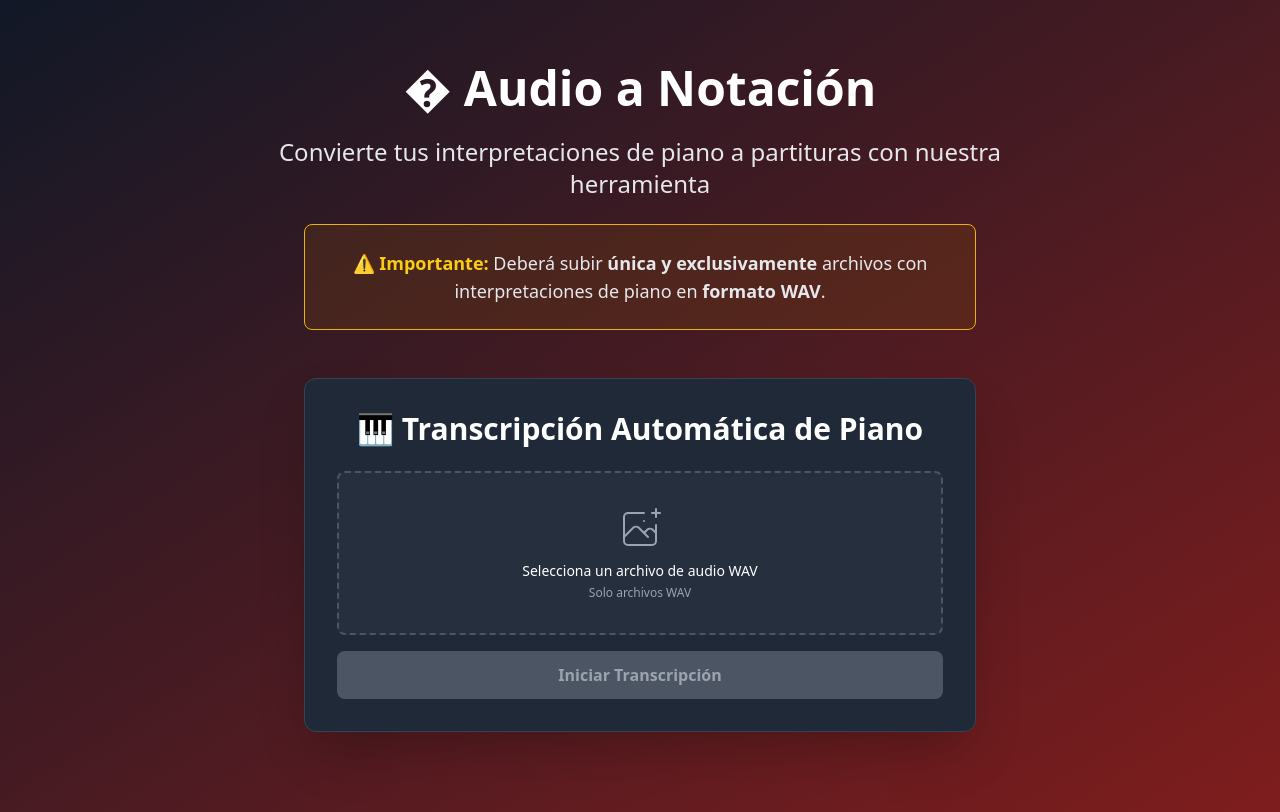
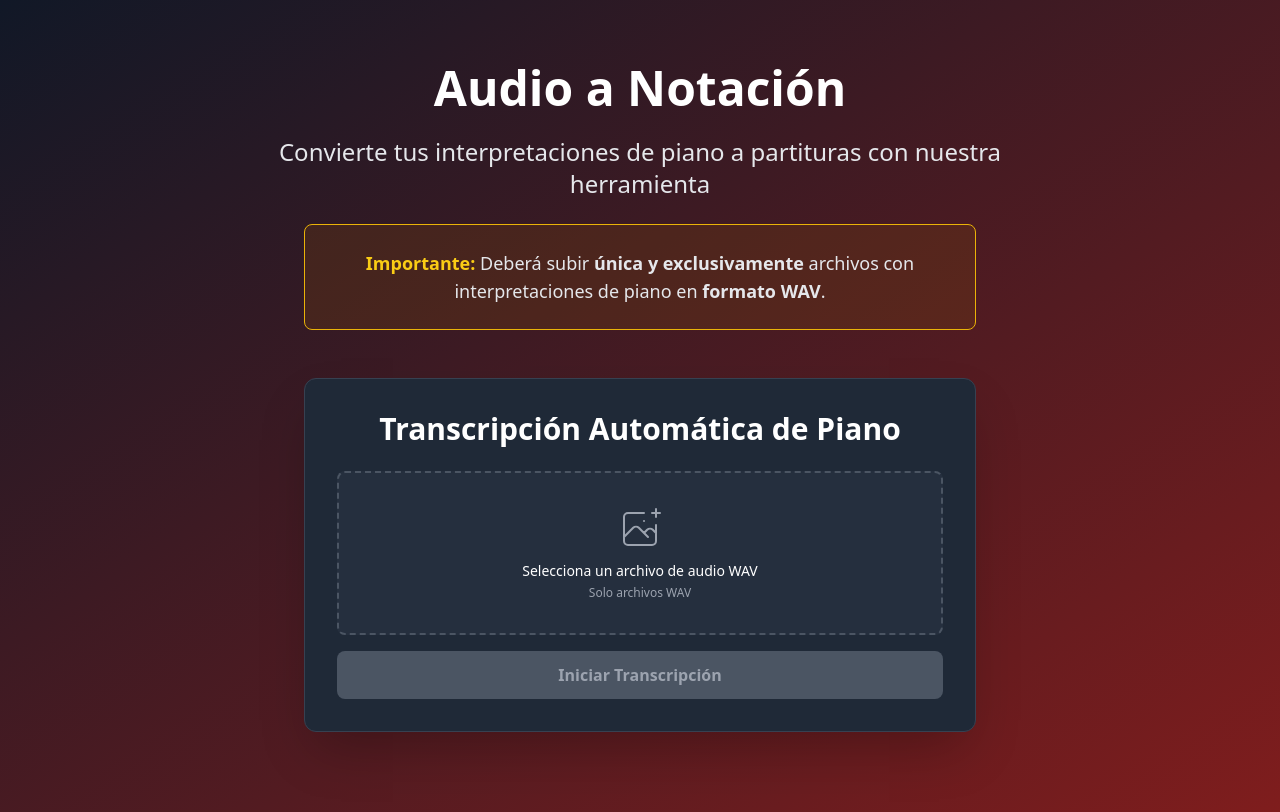
Before and after one commit to TorresAbonceLuis/TT1, a Next.js app in the folder FrontEnd/: page / in a window 1280 px wide. Built offline with nearby package versions, Linux system fonts and the light colour scheme; no server answers.

Commit message:
refactor: Remove emojis from titles and important notices for cleaner UI

```diff
--- a/FrontEnd/src/components/PianoTranscription.js
+++ b/FrontEnd/src/components/PianoTranscription.js
@@ -119,7 +119,7 @@ const PianoTranscription = () => {
   return (
     <div className="max-w-2xl mx-auto p-8 bg-gray-800 rounded-xl shadow-2xl border border-gray-700">
       <h2 className="text-3xl font-bold text-center mb-6 text-white">
-        🎹 Transcripción Automática de Piano
+        Transcripción Automática de Piano
       </h2>
 
       {/* Selector de archivo */}
--- a/FrontEnd/src/pages/index.js
+++ b/FrontEnd/src/pages/index.js
@@ -14,7 +14,6 @@ export default function Home() {
         <header className="pt-16 pb-12 px-4 text-center">
           <div className="max-w-3xl mx-auto">
             <div className="flex items-center justify-center text-4xl md:text-5xl font-bold mb-6 text-white">
-              <span className="mr-3">�</span>
               <h1>Audio a Notación</h1>
             </div>
 
@@ -24,7 +23,7 @@ export default function Home() {
 
             <div className="bg-yellow-900/30 border border-yellow-500 rounded-lg p-6 max-w-2xl mx-auto">
               <p className="text-gray-200 text-lg">
-                <strong className="text-yellow-400">⚠️ Importante:</strong> Deberá subir <strong>única y exclusivamente</strong> archivos con interpretaciones de piano en <strong>formato WAV</strong>.
+                <strong className="text-yellow-400">Importante:</strong> Deberá subir <strong>única y exclusivamente</strong> archivos con interpretaciones de piano en <strong>formato WAV</strong>.
               </p>
             </div>
           </div>
```
